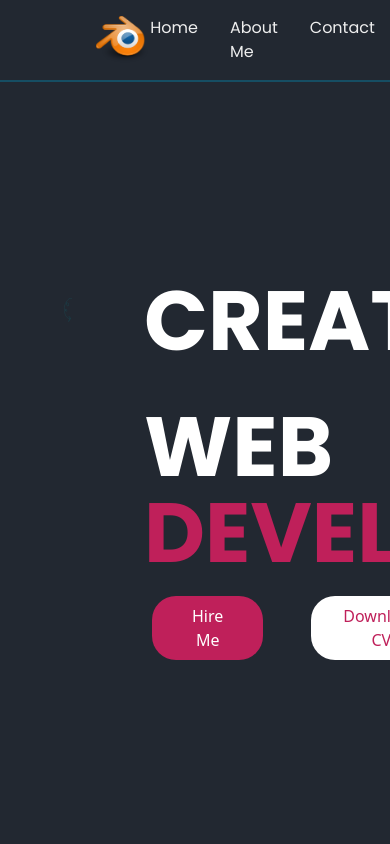
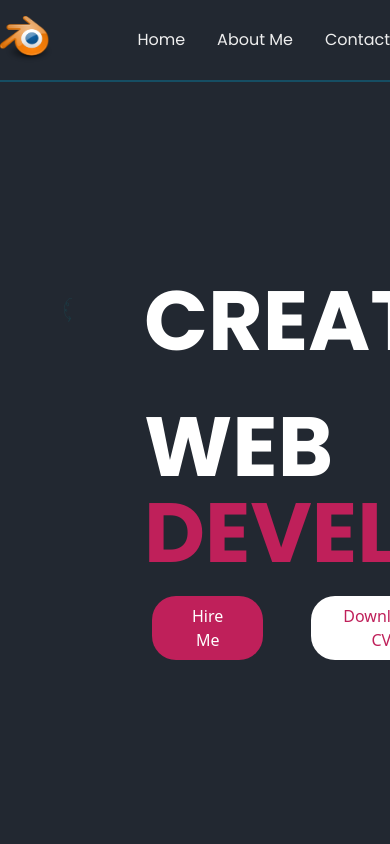
Before and after one commit to Mfonisorobert/portfolio_website, a React (Vite) app: page / in a window 390 px wide. Shown: the top 844 px of the page. Built offline with nearby package versions, Linux system fonts and the light colour scheme.

Commit message:
responsiveness

```diff
--- a/src/App.jsx
+++ b/src/App.jsx
@@ -13,7 +13,7 @@ import React from "react";
   return (
 
     <div className="">
-        <header className="flex justify-between bg-[#222831] items-center px-24 py-4 border-b-2 border-cyan-900">
+        <header className="flex justify-between bg-[#222831] items-center sm:px-4 py-4 md:px-8 lg:px-24 border-b-2 border-cyan-900">
             <img src="/Blender Logo.png" alt="Logo" className="h-12 w-auto" />
           <div className="flex space-x-8 text-[#EEEEEE] text-md font-poppins hover:cursor-pointer">
             <h1 className="hover:text-[#bf205a]">Home</h1>
```
